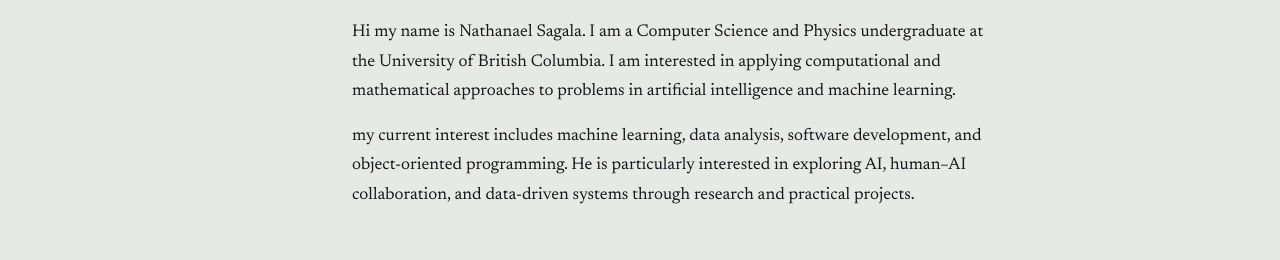
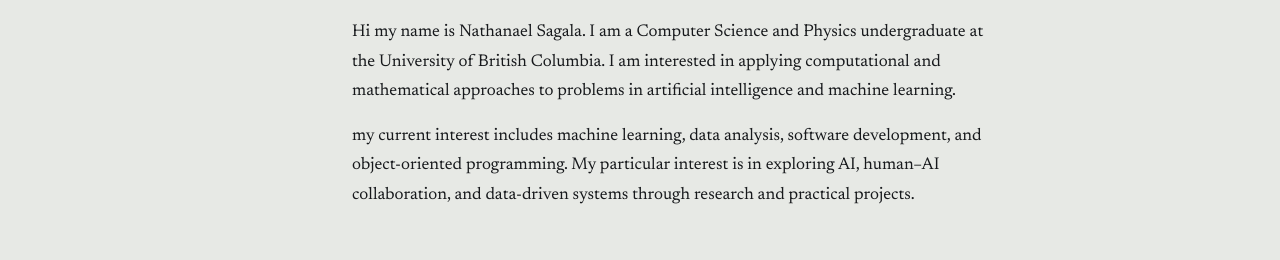
Before and after one commit to n4thanaelbsagala/Nathanael-Portfolio, a Next.js app: page / in a window 1280 px wide. Shown: the part 860-1120 px from the top of the page. Built offline with nearby package versions, Linux system fonts and the light colour scheme.

Commit message:
Minor Profile Update and adding Projects URL

```diff
--- a/data/profile.ts
+++ b/data/profile.ts
@@ -18,7 +18,7 @@
 
 export const about: string[] = [
   "Hi my name is Nathanael Sagala. I am a Computer Science and Physics undergraduate at the University of British Columbia. I am interested in applying computational and mathematical approaches to problems in artificial intelligence and machine learning.",
-  "my current interest includes machine learning, data analysis, software development, and object-oriented programming. He is particularly interested in exploring AI, human\u2013AI collaboration, and data-driven systems through research and practical projects.",
+  "my current interest includes machine learning, data analysis, software development, and object-oriented programming. My particular interest is in exploring AI, human\u2013AI collaboration, and data-driven systems through research and practical projects.",
 ];
 
 export const education: Education = {
--- a/data/projects.ts
+++ b/data/projects.ts
@@ -29,7 +29,7 @@
       { title: "Confusion matrix", caption: "Classification breakdown" },
     ],
     figureNote: "Figures from the analysis will be added here.",
-    repoUrl: null,
+    repoUrl: "https://github.com/n4thanaelbsagala/NCAA_WomenBasketBall_WinnerPrediction",
   },
   {
     id: "photoalbum",
@@ -47,6 +47,6 @@
       "Unit testing",
       "Git/GitHub version control",
     ],
-    repoUrl: null,
+    repoUrl: "https://github.com/n4thanaelbsagala/PhotoLibraryApp",
   },
 ];
```
